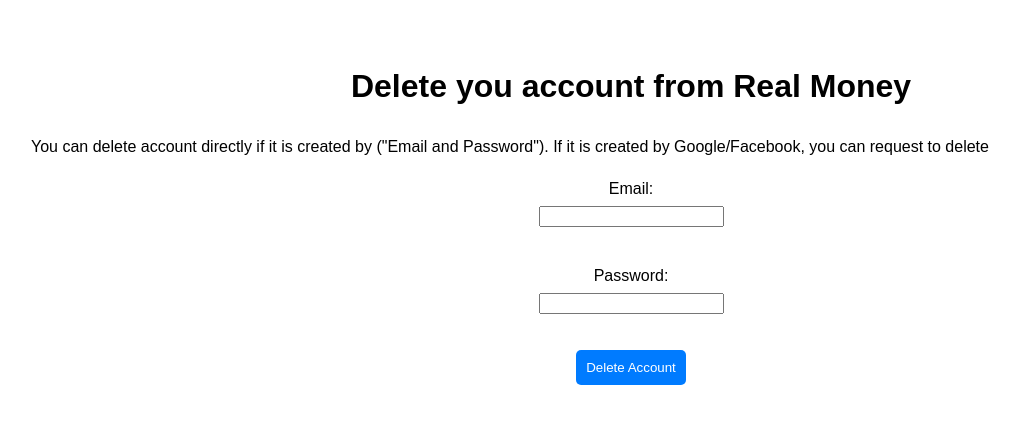
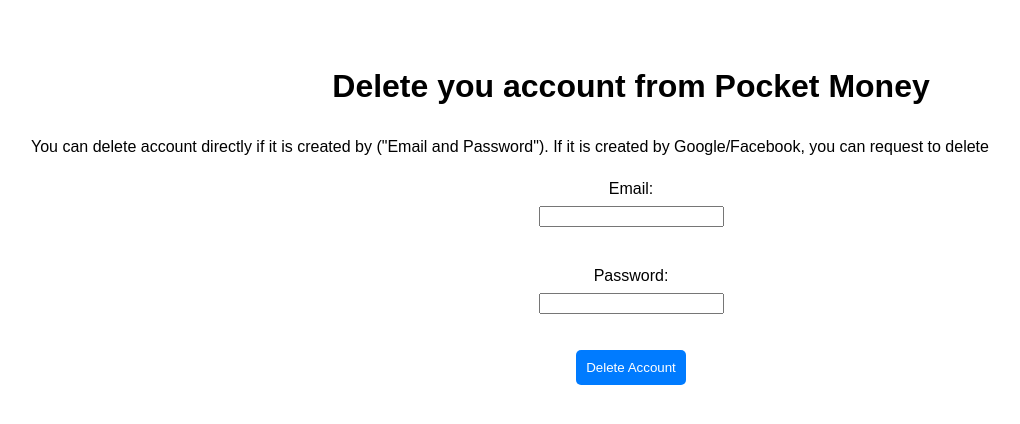
Before and after one commit to zisunal/zisunal.github.io, a website with bundled scripts: page real-money/delete-account.html in a window 1280 px wide. Shown: the whole page, without its empty margins (9-1029 px from the left). Built offline with nearby package versions, Linux system fonts and the light colour scheme.

Commit message:
Update delete-account.html

```diff
--- a/real-money/delete-account.html
+++ b/real-money/delete-account.html
@@ -3,7 +3,7 @@
 <head>
     <meta charset="UTF-8">
     <meta name="viewport" content="width=device-width, initial-scale=1.0">
-    <title>Real Money</title>
+    <title>Pocket Money</title>
 
     <style>
         body {
@@ -42,7 +42,7 @@
     </style>
 </head>
 <body>
-    <h1>Delete you account from Real Money</h1>
+    <h1>Delete you account from Pocket Money</h1>
     <p>You can delete account directly if it is created by ("Email and Password"). If it is created by Google/Facebook, you can request to delete</p>
     <form action="javascript:;" id="delete-form">
         <label for="email">Email:</label>
```
